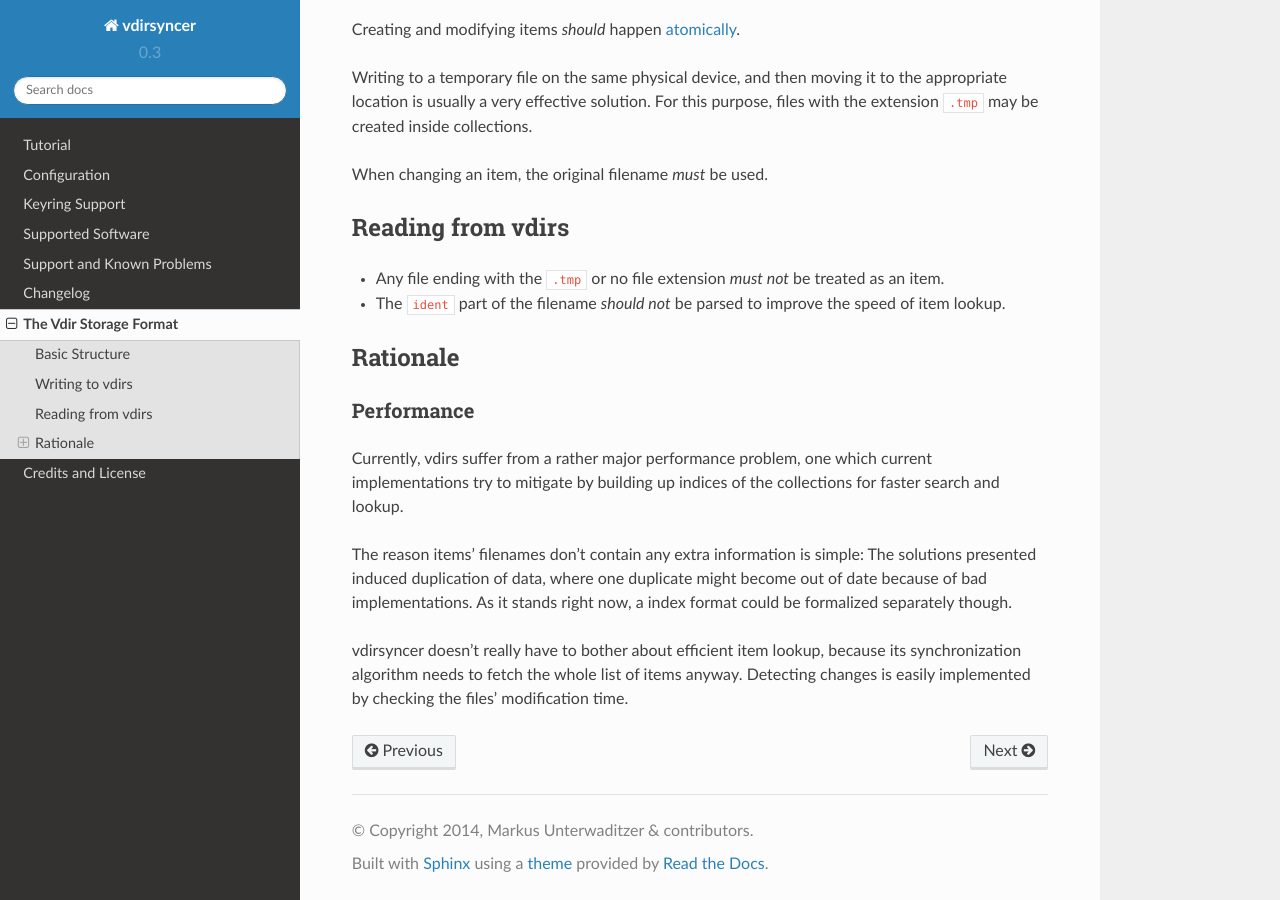
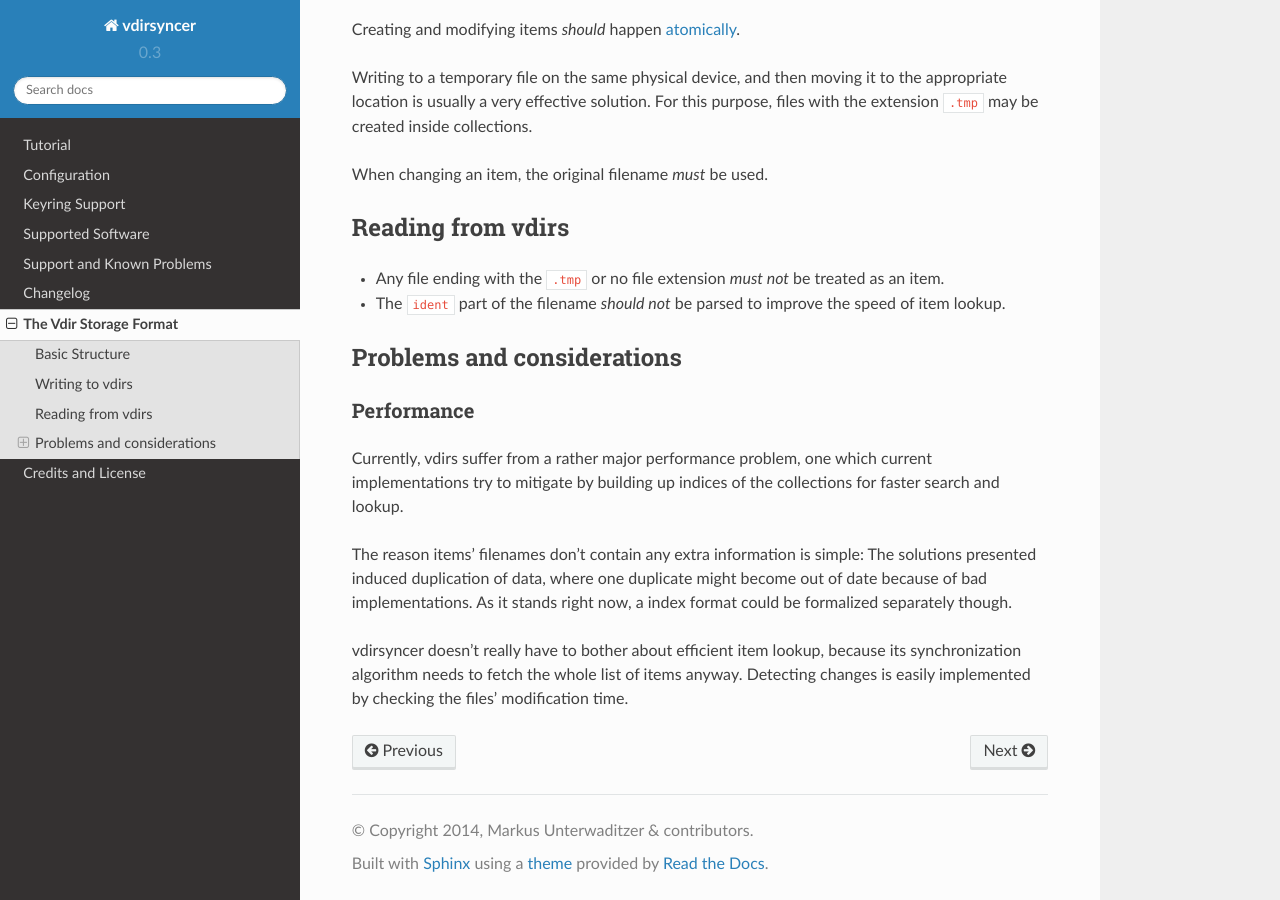
Before and after one commit to pimutils/vdirsyncer, a Sphinx documentation site: the page built from docs/vdir.rst, in a window 1280 px wide and 900 px high, scrolled down 1077 px. Built offline with Sphinx 7.4.7 and the Read the Docs theme 2.0.0, drawn with Linux system fonts in a browser that asks for light colours.

Commit message:
What rationale?

```diff
--- a/docs/vdir.rst
+++ b/docs/vdir.rst
@@ -71,8 +71,8 @@
 - The ``ident`` part of the filename *should not* be parsed to improve the
   speed of item lookup.
 
-Rationale
-=========
+Problems and considerations
+===========================
 
 Performance
 -----------
```
